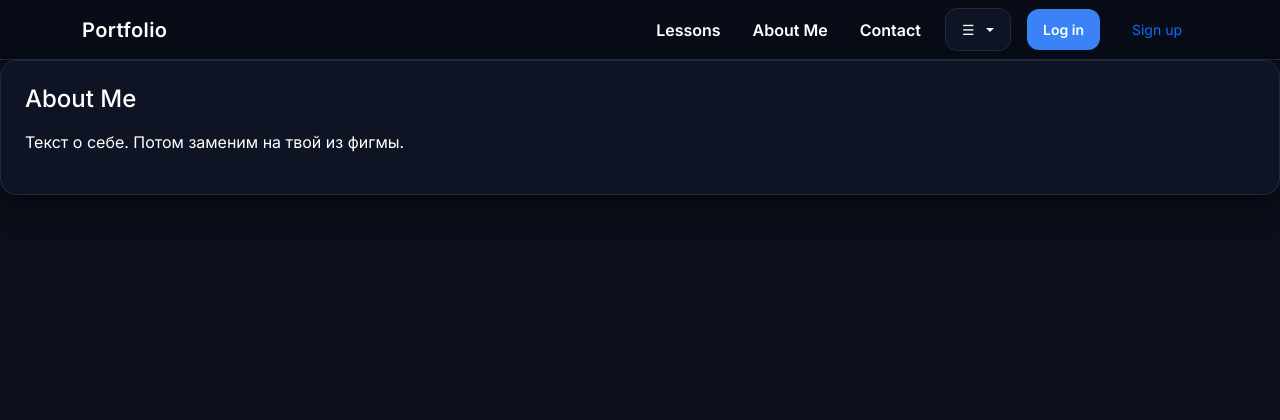
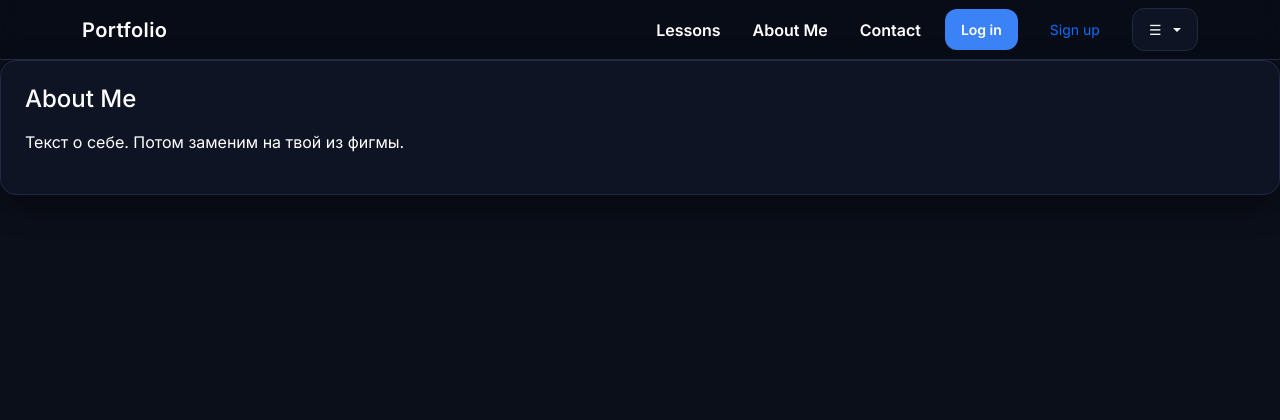
Before and after one commit to Dalik0v/portfolio-backend, a FastAPI app: page /about in a window 1280 px wide. Shown: the top 420 px of the page. Run offline with FastAPI, Linux system fonts and the light colour scheme.

Commit message:
3-e обновление бургер меню и тем белая/черная

```diff
--- a/templates/base.html
+++ b/templates/base.html
@@ -25,23 +25,11 @@
       </button>
 
       <div class="collapse navbar-collapse" id="nav">
+        <!-- Основные ссылки -->
         <ul class="navbar-nav ms-auto align-items-center gap-3">
           <li class="nav-item"><a class="nav-link link-top" href="/courses">Lessons</a></li>
           <li class="nav-item"><a class="nav-link link-top" href="/about">About Me</a></li>
           <li class="nav-item"><a class="nav-link link-top" href="/contact">Contact</a></li>
-
-          <!-- Theme menu -->
-          <li class="nav-item dropdown">
-            <a class="btn btn-outline-light btn-sm dropdown-toggle" href="#" id="themeMenu" role="button"
-               data-bs-toggle="dropdown" aria-expanded="false">
-              ☰
-            </a>
-            <ul class="dropdown-menu dropdown-menu-end" aria-labelledby="themeMenu">
-              <li><a class="dropdown-item theme-option" href="#" data-theme="dark">Dark</a></li>
-              <li><a class="dropdown-item theme-option" href="#" data-theme="light">Light</a></li>
-              <li><a class="dropdown-item theme-option" href="#" data-theme="indigo">Indigo</a></li>
-            </ul>
-          </li>
 
           {% if user %}
             <li class="nav-item">
@@ -58,6 +46,21 @@
               <a class="btn btn-outline-primary btn-sm" href="#" data-bs-toggle="modal" data-bs-target="#signupModal">Sign up</a>
             </li>
           {% endif %}
+        </ul>
+
+        <!-- Отдельный список для бургер-меню тем -->
+        <ul class="navbar-nav ms-3">
+          <li class="nav-item dropdown">
+            <a class="btn btn-outline-light btn-sm dropdown-toggle" href="#" id="themeMenu" role="button"
+               data-bs-toggle="dropdown" aria-expanded="false">
+              ☰
+            </a>
+            <ul class="dropdown-menu dropdown-menu-end" aria-labelledby="themeMenu">
+              <li><a class="dropdown-item theme-option" href="#" data-theme="dark">Dark</a></li>
+              <li><a class="dropdown-item theme-option" href="#" data-theme="light">Light</a></li>
+              <li><a class="dropdown-item theme-option" href="#" data-theme="indigo">Indigo</a></li>
+            </ul>
+          </li>
         </ul>
       </div>
     </div>
@@ -128,7 +131,6 @@
     const root = document.documentElement;
     const key = 'portfolio-theme';
 
-    // функция для установки галочки
     function updateActiveTheme(theme) {
       document.querySelectorAll('.theme-option').forEach(el => {
         el.classList.remove('active');
@@ -138,14 +140,12 @@
       });
     }
 
-    // Загружаем сохранённую тему
     const saved = localStorage.getItem(key);
     if (saved) {
       root.setAttribute('data-theme', saved);
       updateActiveTheme(saved);
     }
 
-    // Обработчик кликов по пунктам меню
     document.addEventListener('click', e => {
       const btn = e.target.closest('.theme-option');
       if (!btn) return;
```
